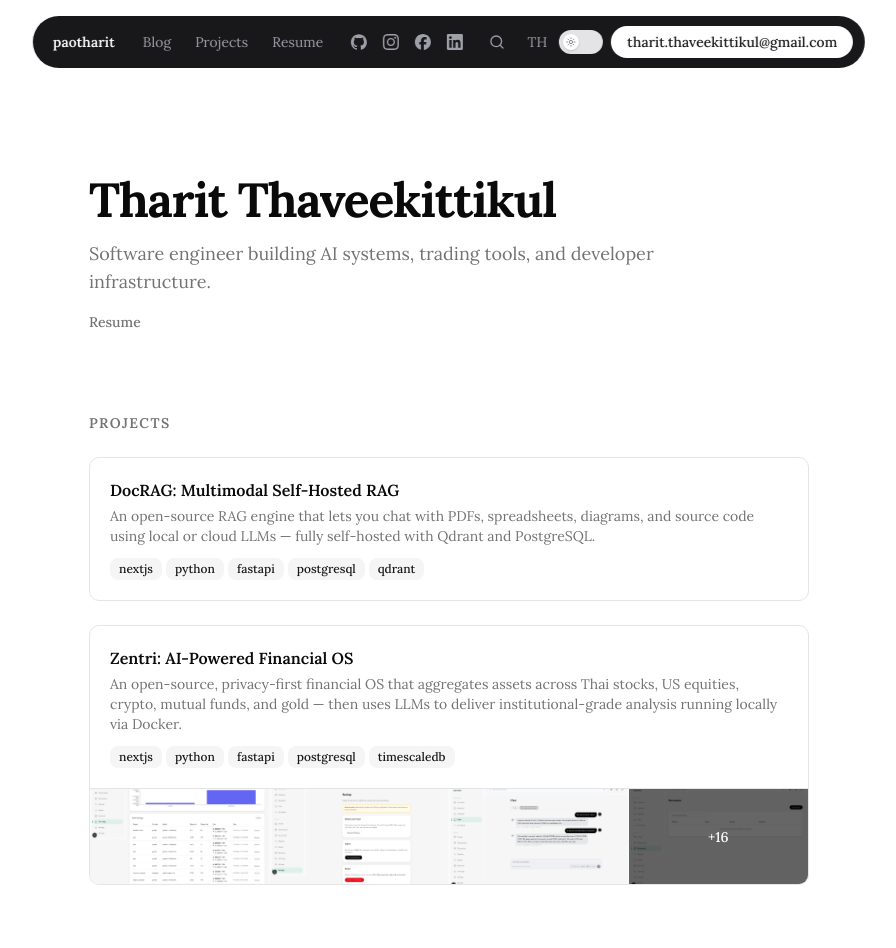
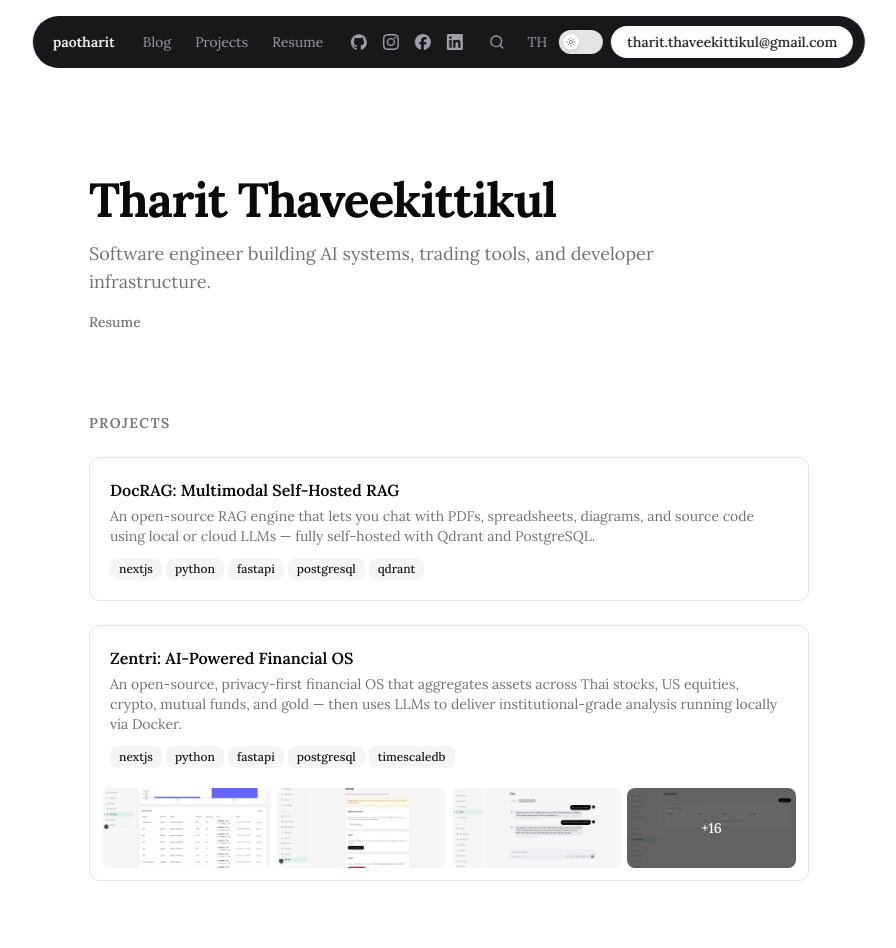
Before and after one commit to tharitthaveekittikul/paotharit-portfolio, a Next.js app: page /en in a window 1280 px wide. Shown: the top 948 px of the page, without its empty margins (191-1087 px from the left). Built offline with nearby package versions, Linux system fonts and the light colour scheme; no server answers.

Commit message:
chore (project-image): update gap

```diff
--- a/src/components/shared/ProjectImageStrip.tsx
+++ b/src/components/shared/ProjectImageStrip.tsx
@@ -10,11 +10,11 @@ export function ProjectImageStrip({ images }: ProjectImageStripProps) {
   const overflowCount = images.length - 3
 
   return (
-    <div className="flex h-24 border-t border-zinc-200 dark:border-zinc-800">
+    <div className="flex gap-1.5 px-3 pb-3">
       {tiles.map((src, i) => {
         const isOverflowTile = showOverlay && i === 3
         return (
-          <div key={src} className="relative flex-1 overflow-hidden">
+          <div key={src} className="relative flex-1 overflow-hidden rounded-md" style={{ height: '80px' }}>
             {/* eslint-disable-next-line @next/next/no-img-element */}
             <img src={src} alt="" className="h-full w-full object-cover" />
             {isOverflowTile && (
```
